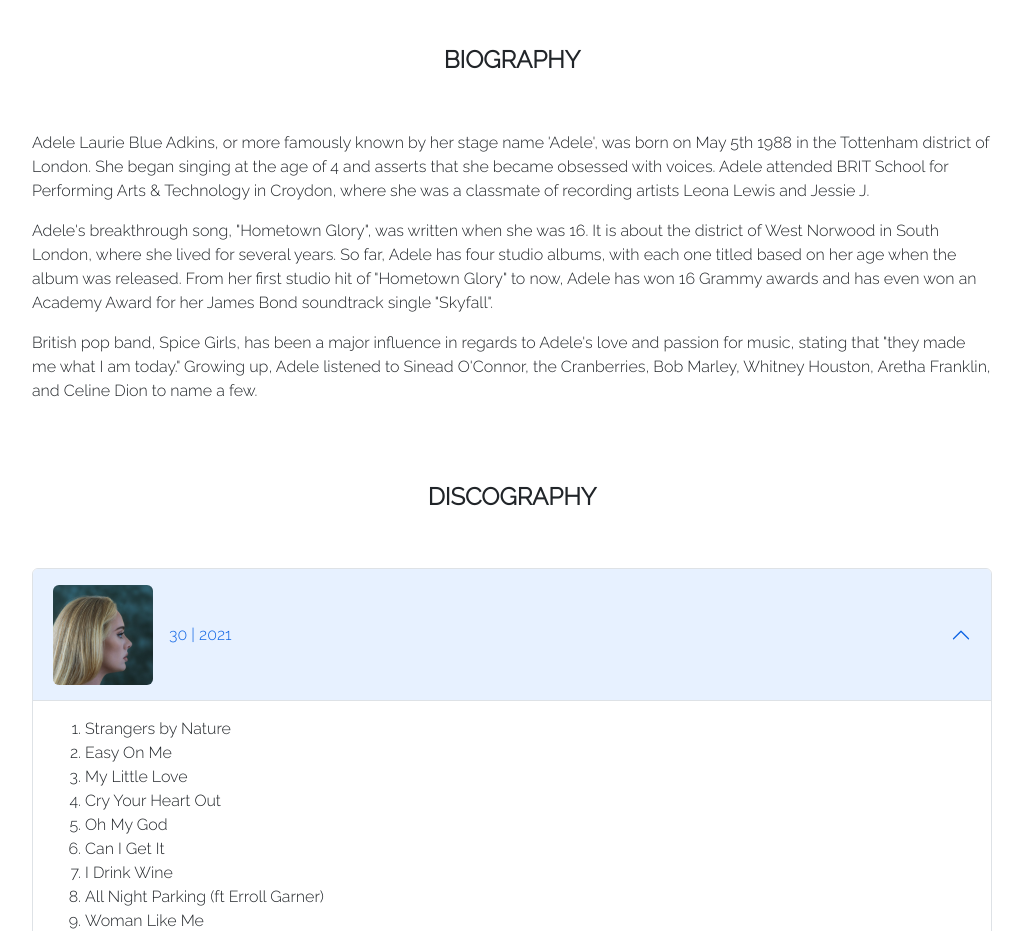
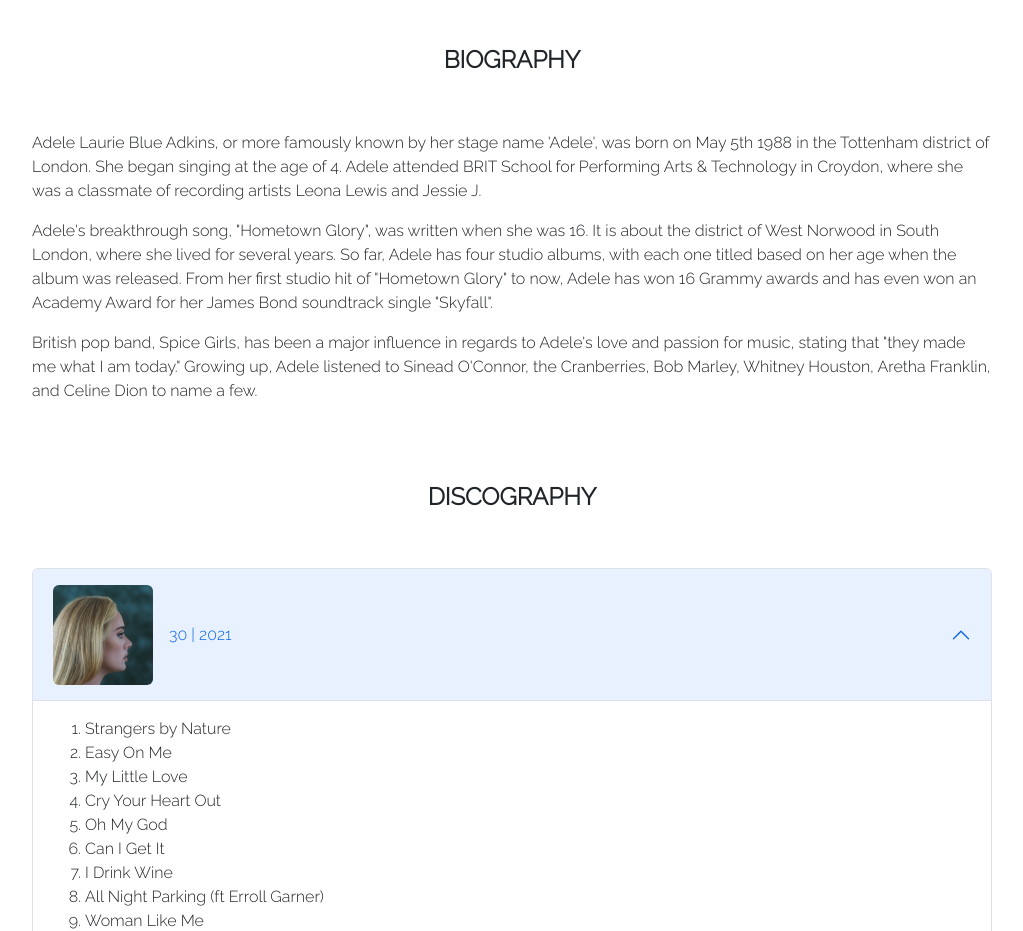
Before and after one commit to Raiza-D/all-about-adele, a React (Create React App) app: page / in a window 1280 px wide. Shown: the part 802-1733 px from the top of the page, without its empty margins (128-1151 px from the left). Built offline with nearby package versions, Linux system fonts and the light colour scheme; a web font is replaced by a local one.

Commit message:
Edit second sentence of first paragraph.

```diff
--- a/src/components/Bio.jsx
+++ b/src/components/Bio.jsx
@@ -8,8 +8,7 @@ export default function Bio() {
       <p>
         Adele Laurie Blue Adkins, or more famously known by her stage name
         'Adele', was born on May 5th 1988 in the Tottenham district of London.
-        She began singing at the age of 4 and asserts that she became obsessed
-        with voices. Adele attended BRIT School for Performing Arts & Technology
+        She began singing at the age of 4. Adele attended BRIT School for Performing Arts & Technology
         in Croydon, where she was a classmate of recording artists Leona Lewis
         and Jessie J.
       </p>
```
